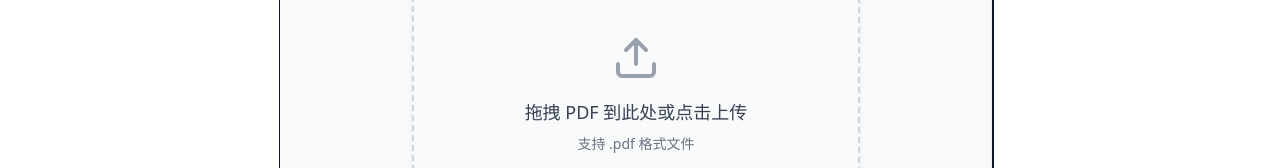
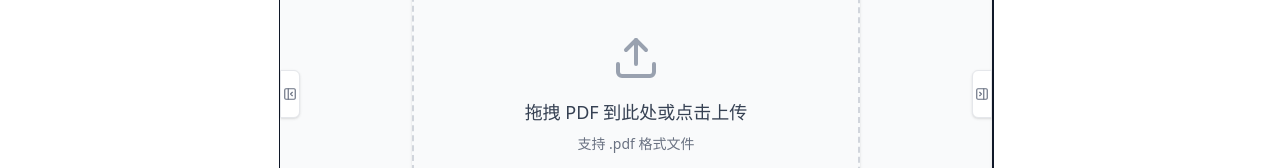
Before and after one commit to Jaylistisnotavailable/PDF-canvas, a React (Vite) app in the folder client/: page / in a window 1280 px wide. Shown: the part 306-474 px from the top of the page. Built offline with nearby package versions, Linux system fonts and the light colour scheme.

Commit message:
Add files via upload

```diff
--- a/client/src/App.tsx
+++ b/client/src/App.tsx
@@ -51,6 +51,52 @@
 
 
 
+// import { FloatingToolbar } from "@/features/drawing/FloatingToolbar";
+// import { PdfViewer } from "@/features/pdf-viewer/PdfViewer";
+// import { LayerPanel } from "@/features/layers/LayerPanel";
+// import { TreeViewPanel } from "@/features/tree-view/TreeViewPanel";
+// import { PageSidebar } from "@/features/page-sidebar/PageSidebar";
+// import { TooltipProvider } from "@/components/ui/tooltip";
+// import { Tabs, TabsContent, TabsList, TabsTrigger } from "@/components/ui/tabs";
+
+// function App() {
+//   return (
+//     <TooltipProvider>
+//       <div className="flex h-screen w-screen overflow-hidden bg-gray-100 text-gray-900 font-sans">
+
+//         {/* 左侧：页面信息侧边栏 */}
+//         <PageSidebar />
+
+//         {/* 中间：PDF 查看器 + 悬浮工具条 */}
+//         <main className="flex-1 flex flex-col overflow-hidden relative">
+//           <PdfViewer />
+//           {/* 悬浮工具条覆盖在画布区域上 */}
+//           <FloatingToolbar />
+//         </main>
+
+//         {/* 右侧：图层与元素树（保持不变） */}
+//         <aside className="flex-shrink-0 w-72 z-30 border-l shadow-sm flex flex-col">
+//           <Tabs defaultValue="layers" className="flex flex-col h-full">
+//             <TabsList className="w-full justify-start rounded-none border-b">
+//               <TabsTrigger value="layers">图层</TabsTrigger>
+//               <TabsTrigger value="tree">元素树</TabsTrigger>
+//             </TabsList>
+//             <TabsContent value="layers" className="flex-1 overflow-hidden mt-0">
+//               <LayerPanel />
+//             </TabsContent>
+//             <TabsContent value="tree" className="flex-1 overflow-hidden mt-0">
+//               <TreeViewPanel />
+//             </TabsContent>
+//           </Tabs>
+//         </aside>
+//       </div>
+//     </TooltipProvider>
+//   );
+// }
+
+// export default App;
+
+
 import { FloatingToolbar } from "@/features/drawing/FloatingToolbar";
 import { PdfViewer } from "@/features/pdf-viewer/PdfViewer";
 import { LayerPanel } from "@/features/layers/LayerPanel";
@@ -58,24 +104,67 @@ import { TreeViewPanel } from "@/features/tree-view/TreeViewPanel";
 import { PageSidebar } from "@/features/page-sidebar/PageSidebar";
 import { TooltipProvider } from "@/components/ui/tooltip";
 import { Tabs, TabsContent, TabsList, TabsTrigger } from "@/components/ui/tabs";
+import { useAppSelector, useAppDispatch } from "@/app/store/hooks";
+import { toggleLeftPanel, toggleRightPanel } from "@/app/store/slices/uiSlice";
+import { PanelLeftClose, PanelLeftOpen, PanelRightClose, PanelRightOpen } from "lucide-react";
+import { Button } from "@/components/ui/button";
 
 function App() {
+  const dispatch = useAppDispatch();
+  const leftPanelOpen = useAppSelector(s => s.ui.leftPanelOpen);
+  const rightPanelOpen = useAppSelector(s => s.ui.rightPanelOpen);
+
   return (
     <TooltipProvider>
-      <div className="flex h-screen w-screen overflow-hidden bg-gray-100 text-gray-900 font-sans">
+      <div className="flex h-screen w-screen overflow-hidden bg-gray-100 text-gray-900 font-sans relative">
 
         {/* 左侧：页面信息侧边栏 */}
-        <PageSidebar />
+        <aside
+          className="flex-shrink-0 h-full z-30 transition-all duration-300 ease-in-out overflow-hidden"
+          style={{ width: leftPanelOpen ? 280 : 0 }}
+        >
+          <PageSidebar />
+        </aside>
+
+        {/* 左侧折叠切换按钮 */}
+        <button
+          onClick={() => dispatch(toggleLeftPanel())}
+          className="absolute left-0 top-1/2 -translate-y-1/2 z-40 w-5 h-12 bg-white border border-gray-200 rounded-r-md shadow-sm flex items-center justify-center hover:bg-gray-50 transition-all"
+          style={{ left: leftPanelOpen ? 280 : 0 }}
+          title={leftPanelOpen ? "收起左侧面板" : "展开左侧面板"}
+        >
+          {leftPanelOpen ? (
+            <PanelLeftClose className="w-3.5 h-3.5 text-gray-500" />
+          ) : (
+            <PanelLeftOpen className="w-3.5 h-3.5 text-gray-500" />
+          )}
+        </button>
 
         {/* 中间：PDF 查看器 + 悬浮工具条 */}
         <main className="flex-1 flex flex-col overflow-hidden relative">
           <PdfViewer />
-          {/* 悬浮工具条覆盖在画布区域上 */}
           <FloatingToolbar />
         </main>
 
-        {/* 右侧：图层与元素树（保持不变） */}
-        <aside className="flex-shrink-0 w-72 z-30 border-l shadow-sm flex flex-col">
+        {/* 右侧折叠切换按钮 */}
+        <button
+          onClick={() => dispatch(toggleRightPanel())}
+          className="absolute right-0 top-1/2 -translate-y-1/2 z-40 w-5 h-12 bg-white border border-gray-200 rounded-l-md shadow-sm flex items-center justify-center hover:bg-gray-50 transition-all"
+          style={{ right: rightPanelOpen ? 288 : 0 }}
+          title={rightPanelOpen ? "收起右侧面板" : "展开右侧面板"}
+        >
+          {rightPanelOpen ? (
+            <PanelRightClose className="w-3.5 h-3.5 text-gray-500" />
+          ) : (
+            <PanelRightOpen className="w-3.5 h-3.5 text-gray-500" />
+          )}
+        </button>
+
+        {/* 右侧：图层与元素树 */}
+        <aside
+          className="flex-shrink-0 z-30 border-l shadow-sm flex flex-col h-full transition-all duration-300 ease-in-out overflow-hidden"
+          style={{ width: rightPanelOpen ? 288 : 0 }}
+        >
           <Tabs defaultValue="layers" className="flex flex-col h-full">
             <TabsList className="w-full justify-start rounded-none border-b">
               <TabsTrigger value="layers">图层</TabsTrigger>
--- a/client/src/features/pdf-viewer/PdfToolbar.tsx
+++ b/client/src/features/pdf-viewer/PdfToolbar.tsx
@@ -1,14 +1,18 @@
+// client/src/features/pdf-viewer/PdfToolbar.tsx
+
 import { useAppSelector, useAppDispatch } from '@/app/store/hooks';
 import {
   setCurrentPage, setScale, zoomIn, zoomOut, rotate
 } from '@/app/store/slices/pdfSlice';
+import { toggleToolbar } from '@/app/store/slices/uiSlice';
 import { Button } from '@/components/ui/button';
 import { Input } from '@/components/ui/input';
 import { Select, SelectContent, SelectItem, SelectTrigger, SelectValue } from '@/components/ui/select';
 import { Separator } from '@/components/ui/separator';
 import {
   ChevronLeft, ChevronRight, ChevronsLeft, ChevronsRight,
-  ZoomIn, ZoomOut, RotateCw, Maximize2, Maximize
+  ZoomIn, ZoomOut, RotateCw, Maximize2, Maximize,
+  ChevronUp
 } from 'lucide-react';
 
 interface PdfToolbarProps {
@@ -104,6 +108,21 @@ export function PdfToolbar({ onFitWidth, onFitPage }: PdfToolbarProps) {
           <RotateCw className="h-4 w-4" />
         </Button>
       </div>
+
+      {/* 折叠按钮 */}
+      <div className="ml-auto">
+        <Button
+          variant="ghost"
+          size="icon"
+          onClick={() => dispatch(toggleToolbar())}
+          title="收起工具栏"
+        >
+          <ChevronUp className="h-4 w-4" />
+        </Button>
+      </div>
+
+
+
     </div>
   );
 }
--- a/client/src/features/pdf-viewer/PdfViewer.tsx
+++ b/client/src/features/pdf-viewer/PdfViewer.tsx
@@ -12,6 +12,7 @@ import { usePdfDocument } from './usePdfDocument';
 import { AnnotationCanvas } from '@/features/drawing/AnnotationCanvas';
 import { DimensionOverlay } from '@/features/layers/DimensionOverlay';
 import { LegendPanel } from '@/features/layers/LegendPanel';
+import { toggleToolbar } from '@/app/store/slices/uiSlice';
 
 export function PdfViewer() {
   const dispatch = useAppDispatch();
@@ -20,7 +21,7 @@ export function PdfViewer() {
   const scale = useAppSelector((state) => state.pdf.scale);
   const currentPage = useAppSelector((state) => state.pdf.currentPage);
   const totalPages = useAppSelector((state) => state.pdf.totalPages);
-
+  const toolbarCollapsed = useAppSelector((state) => state.ui.toolbarCollapsed);
   const containerRef = useRef<HTMLDivElement>(null);
 
   // 拖拽平移状态
@@ -122,11 +123,34 @@ export function PdfViewer() {
 
   return (
     <div className="flex flex-col h-full w-full bg-gray-100">
-      {/* 顶部工具栏 */}
-      <PdfToolbar
-        onFitWidth={handleFitWidth}
-        onFitPage={handleFitPage}
-      />
+      {/* 顶部工具栏 - 支持折叠 */}
+      <div
+        className="transition-all duration-300 ease-in-out overflow-hidden"
+        style={{
+          maxHeight: toolbarCollapsed ? '0px' : '60px',
+          opacity: toolbarCollapsed ? 0 : 1,
+        }}
+      >
+        <PdfToolbar
+          onFitWidth={handleFitWidth}
+          onFitPage={handleFitPage}
+        />
+      </div>
+
+      {/* 工具栏折叠时的迷你控制条 */}
+      {toolbarCollapsed && (
+        <div className="flex items-center justify-center gap-2 py-1 bg-white/80 backdrop-blur-sm border-b border-gray-200/50 z-20">
+          <span className="text-xs text-gray-400">
+            第 {currentPage}/{totalPages} 页 · {Math.round(scale * 100)}%
+          </span>
+          <button
+            onClick={() => dispatch(toggleToolbar())}
+            className="text-xs text-blue-500 hover:text-blue-700 px-2 py-0.5 rounded hover:bg-blue-50 transition-colors"
+          >
+            展开工具栏
+          </button>
+        </div>
+      )}
 
       {/* 核心视口容器 (Overflow hidden 用于裁剪超出边界的 PDF) */}
       <div
```
Also changed, not shown: client/src/app/store/slices/uiSlice.ts (+67 -1 lines).
